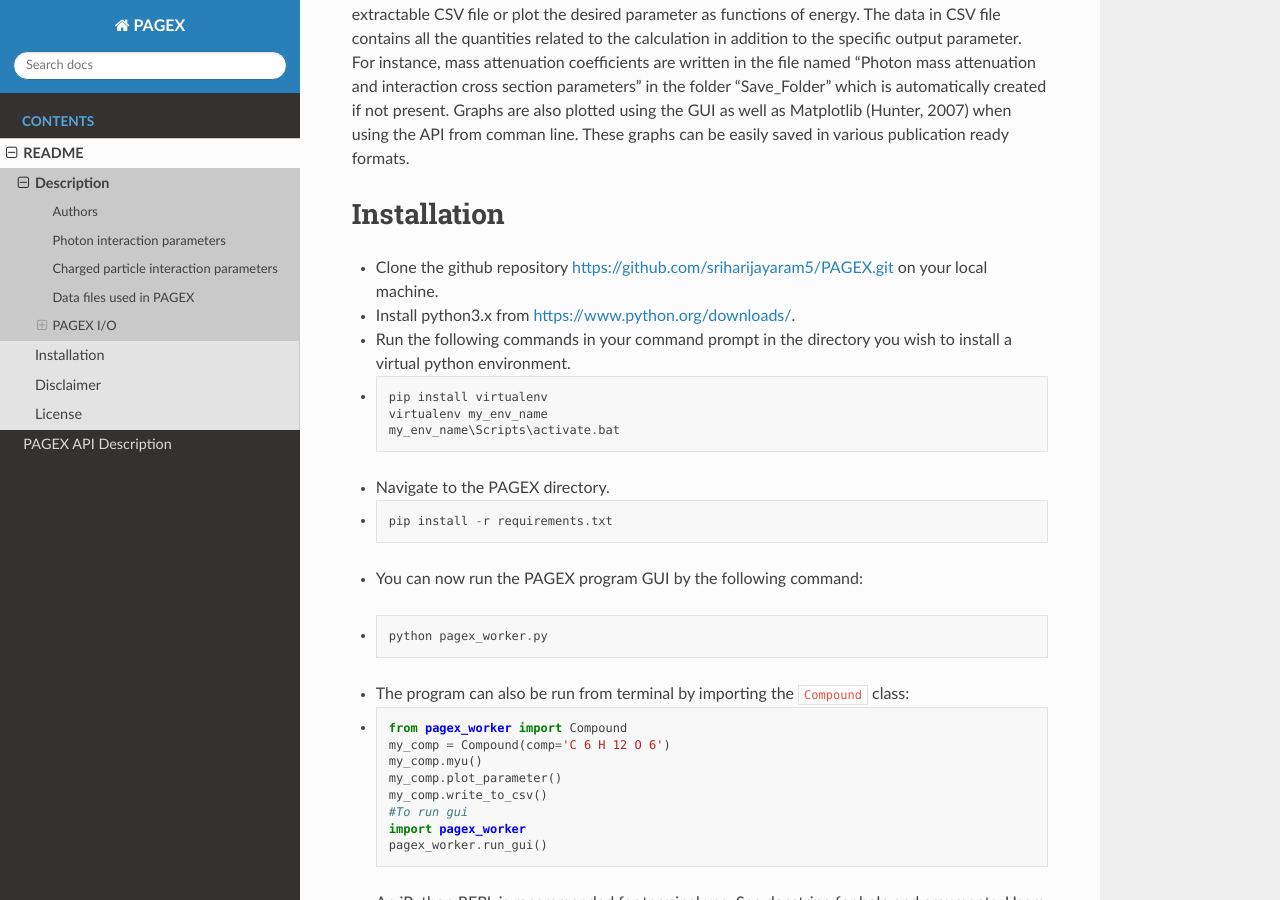
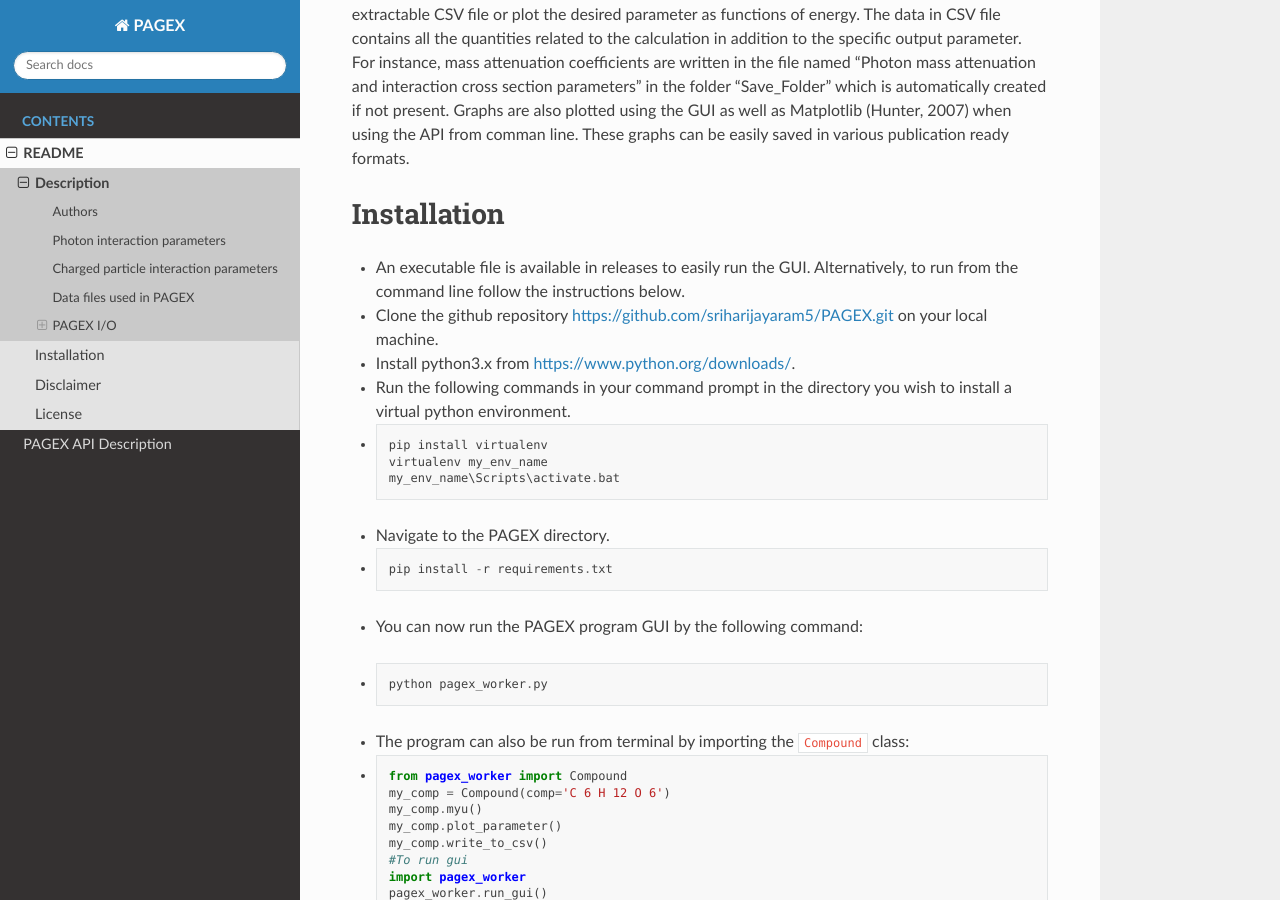
Before and after one commit to sriharijayaram5/PAGEX, a Sphinx documentation site: the page built from docs/README.rst, in a window 1280 px wide and 900 px high, scrolled down 2200 px. Built offline with Sphinx 7.4.7 and the Read the Docs theme 2.0.0, drawn with Linux system fonts in a browser that asks for light colours.

Commit message:
exe added

```diff
--- a/docs/README.rst
+++ b/docs/README.rst
@@ -339,7 +339,7 @@
 
 Installation
 ============
-
+-  An executable file is available in releases to easily run the GUI. Alternatively, to run from the command line follow the instructions below.
 -  Clone the github repository
    https://github.com/sriharijayaram5/PAGEX.git on your local machine.
 
```
Also changed, not shown: README.md (+1 -0 lines).
